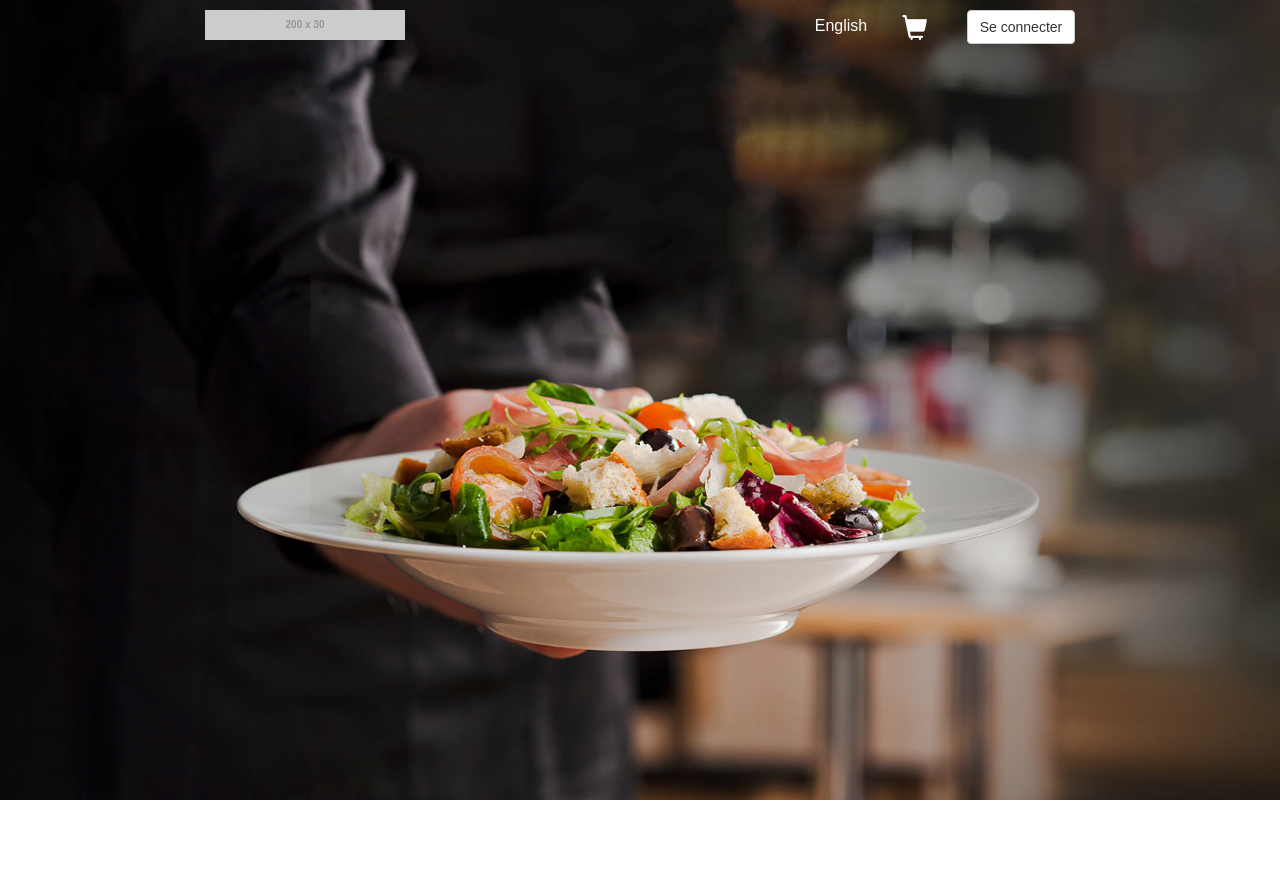
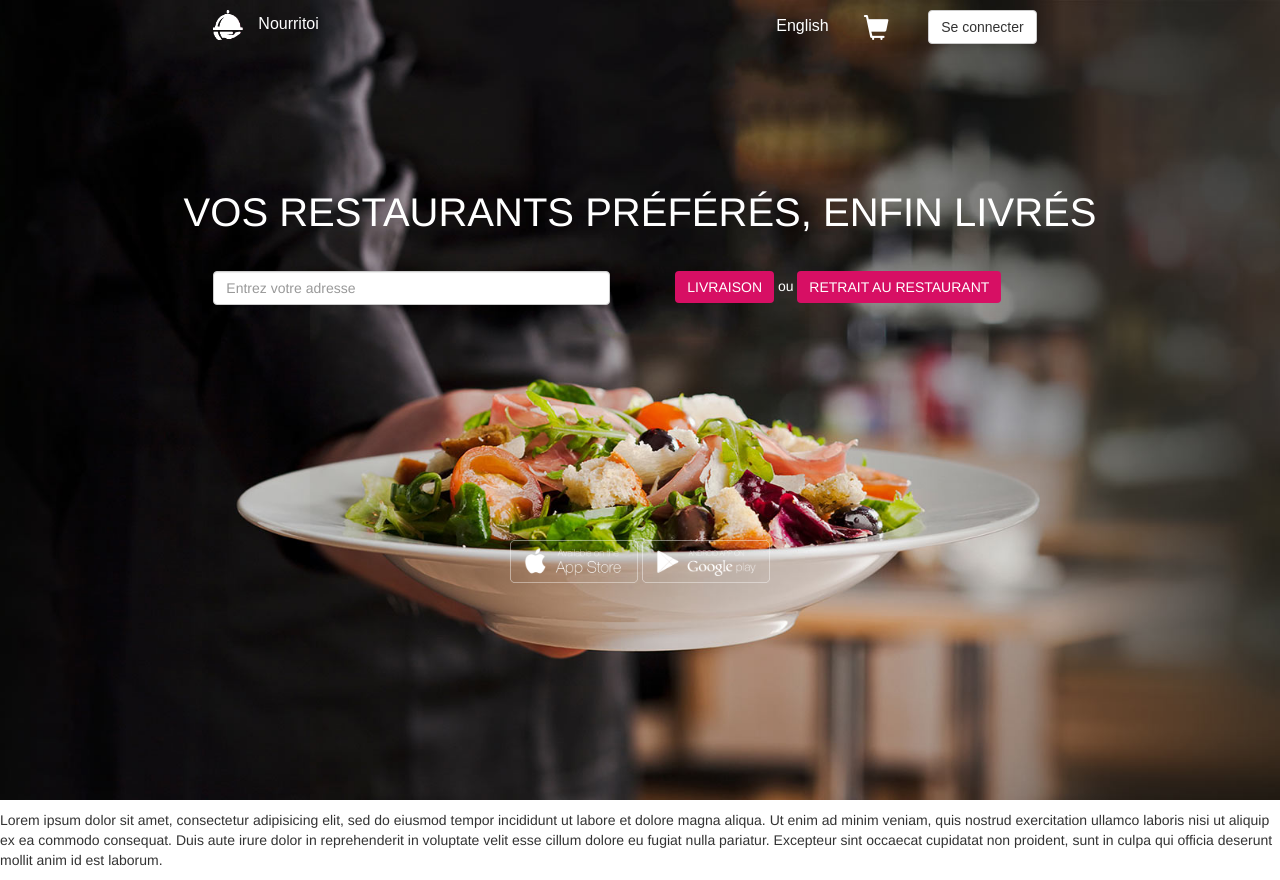
Before and after one commit to ZeFifi/nourristoi, a plain HTML site: page index.html in a window 1280 px wide. Before the commit the page ends 800 px from the top, so only its background shows below. Drawn offline with nearby package versions, Linux system fonts and the light colour scheme; placeholder pictures from the web are drawn by us; a web font is replaced by a local one.

Commit message:
Header terminé

```diff
--- a/index.html
+++ b/index.html
@@ -16,12 +16,34 @@
         <header>
             <div class="header-background">
               <div class="row top-menu">
-                <div class="col-md-6"><img src="http://placehold.it/200x30" alt=""></div>
-                <div class="col-md-6"><span class="language">English</span><span class="glyphicon glyphicon-shopping-cart icon-cart" aria-hidden="true"></span>
+                <div class="col-md-2 offset-md-2"></div>
+                <div class="col-md-4 text-left"><img class="logo" src="img/logo.png" alt="">Nourritoi</div>
+                <div class="col-md-4 text-right"><span class="language">English</span><span class="glyphicon glyphicon-shopping-cart icon-cart" aria-hidden="true"></span>
                 <button class="btn btn-default" type="submit">Se connecter</button></div>
+                <div class="col-md-2 offset-md-2"></div>
               </div>
+
+              <div class="search">
+                <p class="highlight">Vos restaurants préférés, enfin livrés</p>
+                <div class="row header-choices">
+                  <div class="col-md-2 offset-md-2"></div>
+                  <div class="col-md-4"><input type="text" class="form-control" placeholder="Entrez votre adresse"></div>
+                  <div class="col-md-4"><button class="btn btn-default cta-header" type="submit">Livraison</button> ou <button class="btn btn-default cta-header" type="submit">Retrait au restaurant</button></div>
+                  <div class="col-md-2 offset-md-2"></div>
+                </div>
+              </div> <!-- End search -->
+
+              <div class="stores">
+              <img src="img/appstore.png" alt="">
+              <img src="img/googleplay.png" alt="">
+              </div> <!-- End stores -->
+
             </div> <!-- End header-background -->
         </header>
+
+        <p>Lorem ipsum dolor sit amet, consectetur adipisicing elit, sed do eiusmod tempor incididunt ut labore et dolore magna aliqua. Ut enim ad minim veniam, quis nostrud exercitation
+          ullamco laboris nisi ut aliquip ex ea commodo consequat. Duis aute irure dolor in reprehenderit in voluptate velit esse cillum dolore eu fugiat nulla pariatur. Excepteur sint
+          occaecat cupidatat non proident, sunt in culpa qui officia deserunt mollit anim id est laborum.</p>
 
 
         <footer>
--- a/main.css
+++ b/main.css
@@ -2,6 +2,16 @@
   width: 100%;
   margin: 0;
   padding: 0;
+}
+
+.logo {
+  width: 30px;
+  height: 30px;
+  margin-right: 15px;
+}
+
+header {
+  margin-bottom: 10px;
 }
 
 .header-background {
@@ -15,6 +25,7 @@
   height: 100vh;
   text-align: center;
   padding-top: 10px;
+  color: white;
 }
 
 .top-menu {
@@ -34,3 +45,35 @@
   margin-right: 35px;
   color: white;
 }
+
+.search {
+  padding-top: 140px;
+  color: white;
+}
+
+.highlight {
+  text-transform: uppercase;
+  font-size: 4rem;
+  margin-bottom: 30px;
+}
+
+.header-choices {
+  width: 100%;
+}
+
+.cta-header {
+  background: #D70F64;
+  border: #D70F64;
+  color: white;
+  text-transform: uppercase;
+}
+
+.cta-header:hover {
+    color: #fff;
+    background: #BF165B;
+  }
+
+.stores img {
+  margin-top: 235px;
+  width: 10%;
+}
```
Also changed, not shown: img/appstore.png (added), img/googleplay.png (added), img/logo.png (added).
